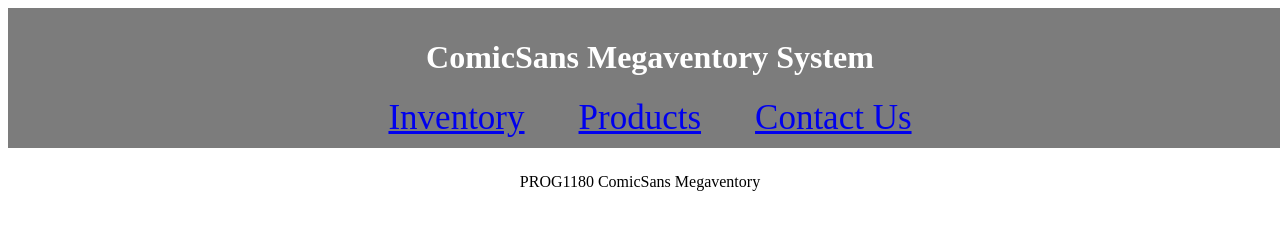
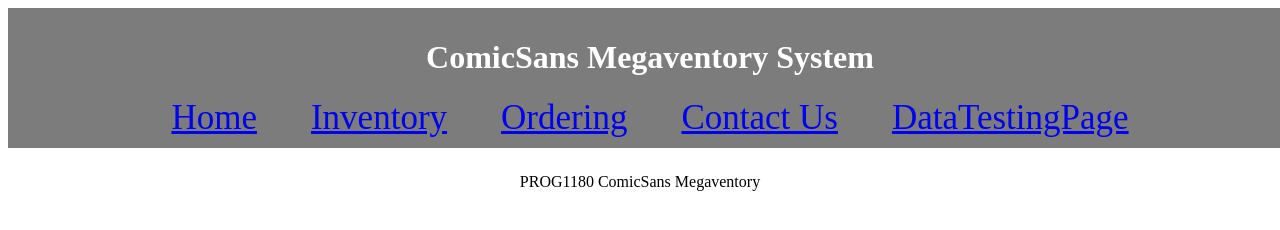
Before and after one commit to NicDunning/PROG1180_Assignment, a plain HTML site: page ordering.html in a window 1280 px wide. Drawn offline with Linux system fonts and the light colour scheme.

Commit message:
Add files via upload

```diff
--- a/ordering.html
+++ b/ordering.html
@@ -13,9 +13,11 @@
 <header>
         <h1>ComicSans Megaventory System</h1>
         <nav>
-            <a href="index.html">Inventory</a>
-            <a href="inventory.html">Products</a>
+            <a href="index.html">Home</a>
+            <a href="inventory.html">Inventory</a>
+            <a href="ordering.html">Ordering</a>
             <a href="contact.html">Contact Us</a>
+            <a href="test.html">DataTestingPage</a>
         </nav>
 </header>
 
```
Also changed, not shown: index.html (+2 -0 lines), inventory.html (+1 -0 lines), test.html (+1 -0 lines).
